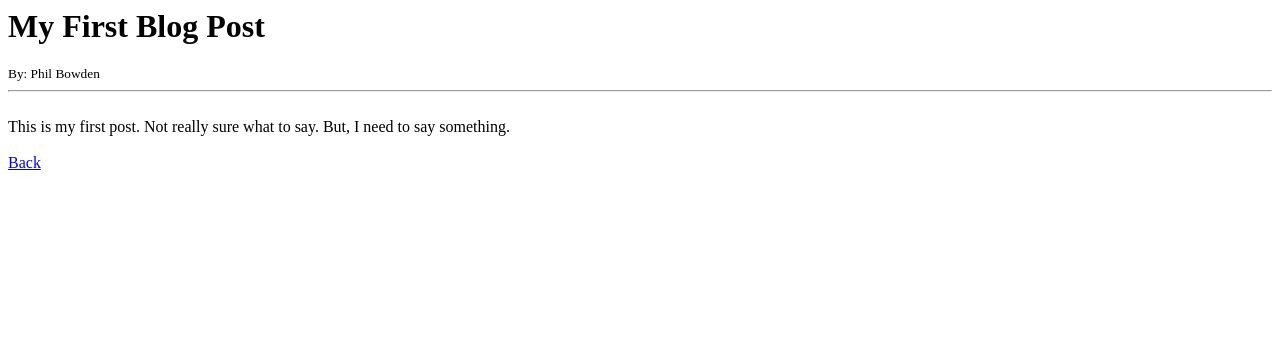
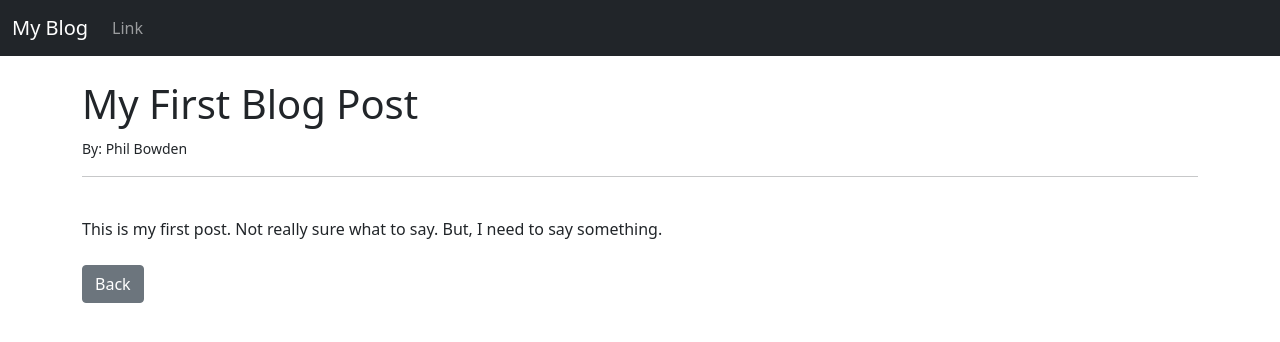
Before and after one commit to philbowden/djangoblog, a Django app: page /article/1 in a window 1280 px wide. Shown: the top 342 px of the page. Run offline with Django 3.2, Linux system fonts and the light colour scheme; data comes from the database, SQL or seed files in the repository; both versions use the stored data as it was after the commit.

Commit message:
bootstrap

```diff
--- a/philsblog/blogoramma/models.py
+++ b/philsblog/blogoramma/models.py
@@ -3,6 +3,7 @@ from django.contrib.auth.models import User
 
 class Post(models.Model):
 	title = models.CharField(max_length = 255)
+	title_tag = models.CharField(max_length = 255, default="My Blog")
 	author = models.ForeignKey(User, on_delete=models.CASCADE)
 	body = models.TextField()
 
--- a/philsblog/blogoramma/templates/article_details.html
+++ b/philsblog/blogoramma/templates/article_details.html
@@ -1,3 +1,7 @@
+{% extends 'base.html' %}
+{% block title %}{{ post.title_tag }}{% endblock %}
+
+{% block content %}
 <h1>{{ post.title }}</h1>
 <small>By: {{ post.author.first_name }}
 {{ post.author.last_name }}</small><br/>
@@ -6,4 +10,6 @@
 {{ post.body }}
 
 <br/><br/>
-<a href="{% url 'home' %}">Back</a>
+<a href="{% url 'home' %}" class="btn btn-secondary">Back</a>
+
+{% endblock %}
--- /dev/null
+++ b/philsblog/blogoramma/templates/base.html
@@ -0,0 +1,53 @@
+<!doctype html>
+<html lang="en">
+  <head>
+    <!-- Required meta tags -->
+    <meta charset="utf-8">
+    <meta name="viewport" content="width=device-width, initial-scale=1">
+
+    <!-- Bootstrap CSS -->
+    <link href="https://cdn.jsdelivr.net/npm/bootstrap@5.0.0-beta1/dist/css/bootstrap.min.css" rel="stylesheet" integrity="sha384-giJF6kkoqNQ00vy+HMDP7azOuL0xtbfIcaT9wjKHr8RbDVddVHyTfAAsrekwKmP1" crossorigin="anonymous">
+
+    <title>
+      {% block title %}
+        My Blog
+      {% endblock %}
+    </title>
+  </head>
+  <body>
+    <nav class="navbar navbar-expand-lg navbar-dark bg-dark">
+  <div class="container-fluid">
+    <a class="navbar-brand" href="{% url 'home' %}">My Blog</a>
+    <button class="navbar-toggler" type="button" data-bs-toggle="collapse" data-bs-target="#navbarSupportedContent" aria-controls="navbarSupportedContent" aria-expanded="false" aria-label="Toggle navigation">
+      <span class="navbar-toggler-icon"></span>
+    </button>
+    <div class="collapse navbar-collapse" id="navbarSupportedContent">
+      <ul class="navbar-nav me-auto mb-2 mb-lg-0">
+        <li class="nav-item">
+          <a class="nav-link" href="#">Link</a>
+        </li>
+      </ul>
+
+    </div>
+  </div>
+</nav>
+    <br/>
+    <div class="container">
+      {% block content %}
+
+      {% endblock %}
+    </div>
+
+
+    <!-- Optional JavaScript; choose one of the two! -->
+
+    <!-- Option 1: Bootstrap Bundle with Popper -->
+    <script src="https://cdn.jsdelivr.net/npm/bootstrap@5.0.0-beta1/dist/js/bootstrap.bundle.min.js" integrity="sha384-ygbV9kiqUc6oa4msXn9868pTtWMgiQaeYH7/t7LECLbyPA2x65Kgf80OJFdroafW" crossorigin="anonymous"></script>
+
+    <!-- Option 2: Separate Popper and Bootstrap JS -->
+    <!--
+    <script src="https://cdn.jsdelivr.net/npm/@popperjs/core@2.5.4/dist/umd/popper.min.js" integrity="sha384-q2kxQ16AaE6UbzuKqyBE9/u/KzioAlnx2maXQHiDX9d4/zp8Ok3f+M7DPm+Ib6IU" crossorigin="anonymous"></script>
+    <script src="https://cdn.jsdelivr.net/npm/bootstrap@5.0.0-beta1/dist/js/bootstrap.min.js" integrity="sha384-pQQkAEnwaBkjpqZ8RU1fF1AKtTcHJwFl3pblpTlHXybJjHpMYo79HY3hIi4NKxyj" crossorigin="anonymous"></script>
+    -->
+  </body>
+</html>
--- a/philsblog/blogoramma/templates/home.html
+++ b/philsblog/blogoramma/templates/home.html
@@ -1,3 +1,7 @@
+{% extends 'base.html' %}
+
+{% block content %}
+
 <h1>Post</h1>
 
 <ul>
@@ -8,3 +12,5 @@
 	{{ post.body }}</li>
 {% endfor %}
 </ul>
+
+{% endblock %}
```
Also changed, not shown: philsblog/blogoramma/migrations/0002_post_title_tag.py (added), philsblog/db.sqlite3.
